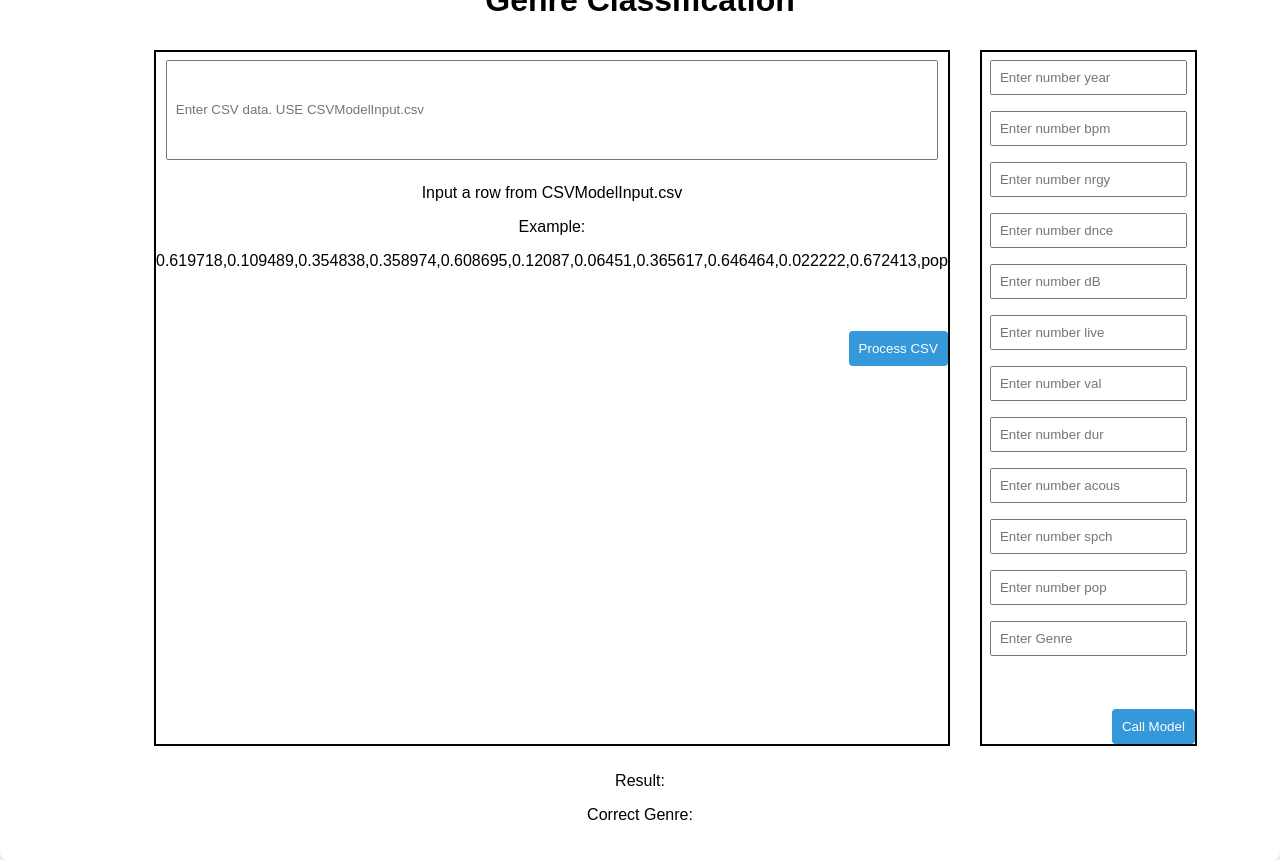
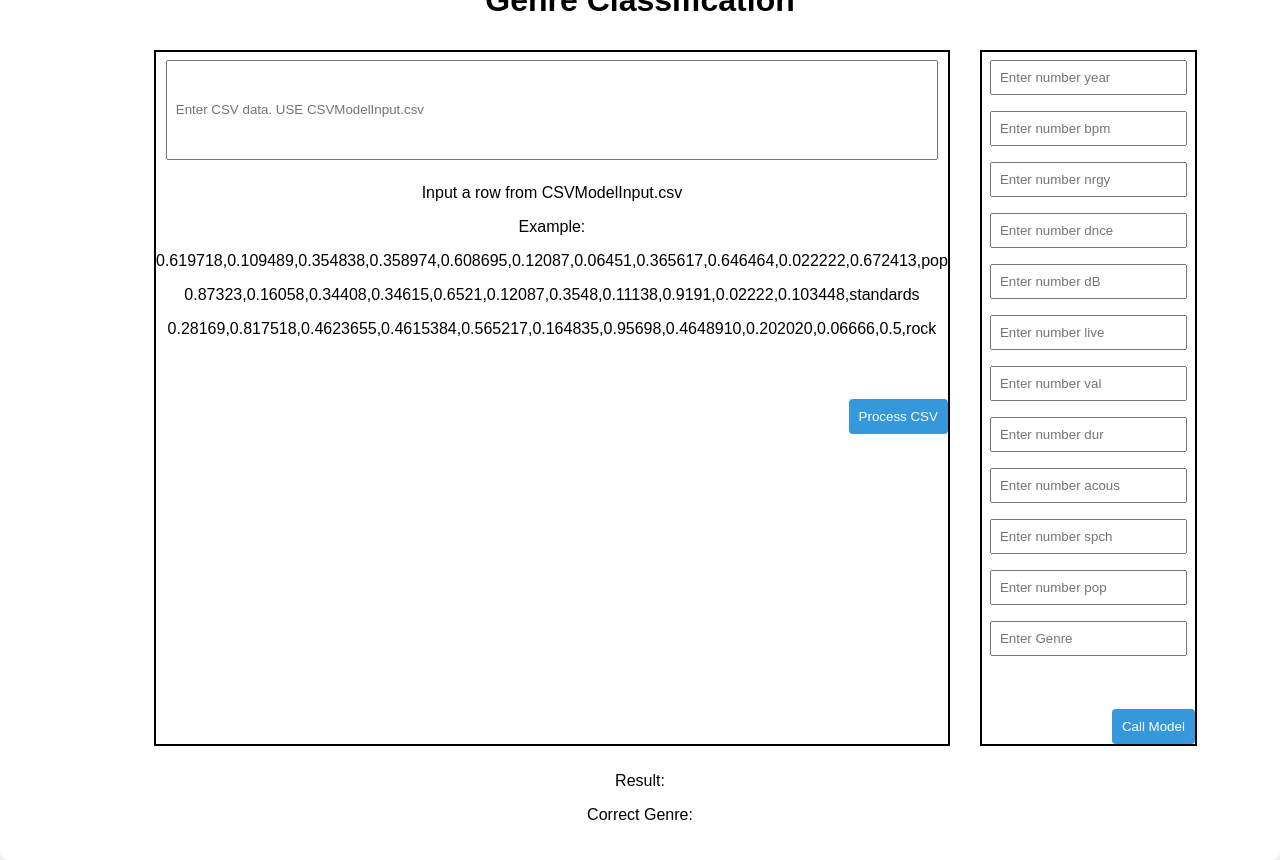
Before and after one commit to aFishboy/ECS171GroupProject, a Flask app: page / in a window 1280 px wide. Run offline with Flask 3, Linux system fonts and the light colour scheme; parts of the project's set-up code (start-up, migrations or seed data) failed here and were passed over.

Commit message:
last example

```diff
--- a/templates/index.html
+++ b/templates/index.html
@@ -17,6 +17,10 @@
 				<p id="additionalText1">Input a row from CSVModelInput.csv</p>
 				<p id="additionalText2">Example:</p>
 				<p id="additionalText3">0.619718,0.109489,0.354838,0.358974,0.608695,0.12087,0.06451,0.365617,0.646464,0.022222,0.672413,pop</p>
+				<p id="additionalText3">0.87323,0.16058,0.34408,0.34615,0.6521,0.12087,0.3548,0.11138,0.9191,0.02222,0.103448,standards</p>
+				<p id="additionalText3">0.28169,0.817518,0.4623655,0.4615384,0.565217,0.164835,0.95698,0.4648910,0.202020,0.06666,0.5,rock</p>
+
+
 
 
 				<div class="container">
```
